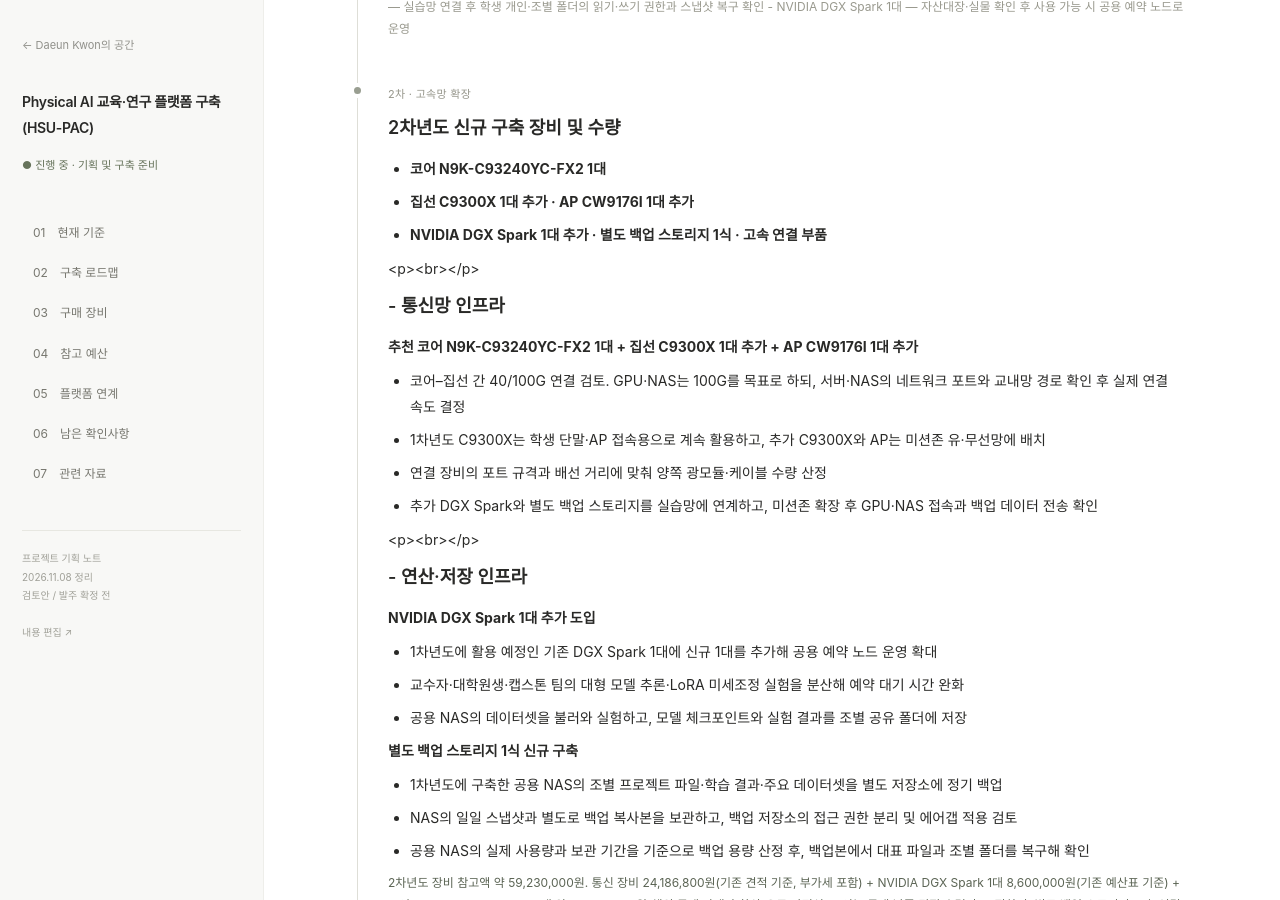
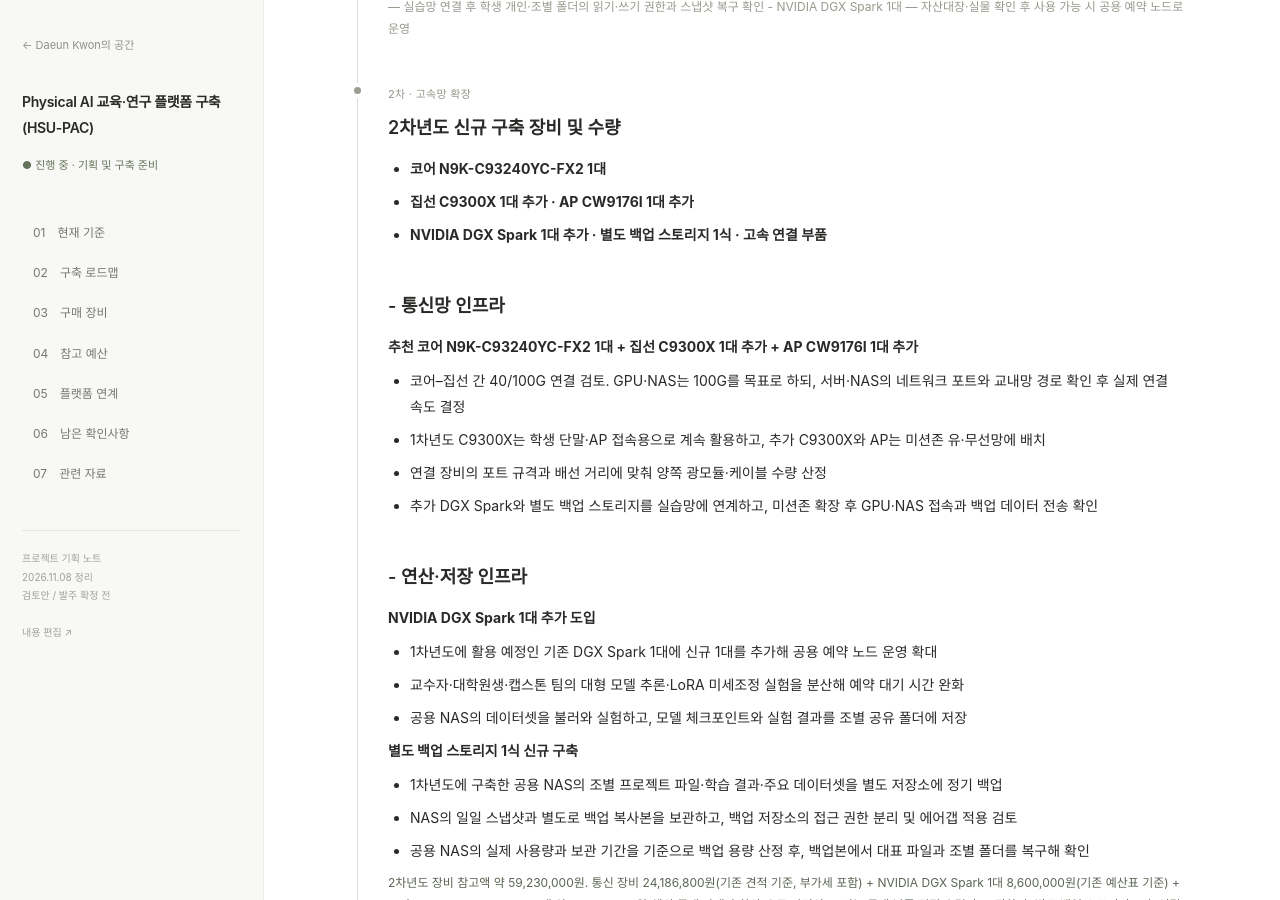
Before and after one commit to Ddaeunn425/ddaeunn425.github.io, a Jekyll site: the page built from hsu-pac.html, in a window 1280 px wide and 900 px high, scrolled down 2253 px. Built offline with Jekyll 4.4.1, drawn with Linux system fonts in a browser that asks for light colours.

```diff
--- a/_data/hsu.json
+++ b/_data/hsu.json
@@ -16,7 +16,7 @@
     {
       "label": "2차 · 고속망 확장",
       "title": "2차년도 신규 구축 장비 및 수량",
-      "body": "<ul><li><p><strong>코어 N9K-C93240YC-FX2 1대</strong></p></li><li><p><strong>집선 C9300X 1대 추가 · AP CW9176I 1대 추가</strong></p></li><li><p><strong>NVIDIA DGX Spark 1대 추가 · 별도 백업 스토리지 1식 · 고속 연결 부품</strong></p></li></ul><p>&lt;p&gt;&lt;br&gt;&lt;/p&gt;</p><h3>- 통신망 인프라</h3><p><strong>추천 코어 N9K-C93240YC-FX2 1대 + 집선 C9300X 1대 추가 + AP CW9176I 1대 추가</strong></p><ul><li><p>코어–집선 간 40/100G 연결 검토. GPU·NAS는 100G를 목표로 하되, 서버·NAS의 네트워크 포트와 교내망 경로 확인 후 실제 연결 속도 결정</p></li><li><p>1차년도 C9300X는 학생 단말·AP 접속용으로 계속 활용하고, 추가 C9300X와 AP는 미션존 유·무선망에 배치</p></li><li><p>연결 장비의 포트 규격과 배선 거리에 맞춰 양쪽 광모듈·케이블 수량 산정</p></li><li><p>추가 DGX Spark와 별도 백업 스토리지를 실습망에 연계하고, 미션존 확장 후 GPU·NAS 접속과 백업 데이터 전송 확인</p></li></ul><p>&lt;p&gt;&lt;br&gt;&lt;/p&gt;</p><h3>- 연산·저장 인프라</h3><p><strong>NVIDIA DGX Spark 1대 추가 도입</strong></p><ul><li><p>1차년도에 활용 예정인 기존 DGX Spark 1대에 신규 1대를 추가해 공용 예약 노드 운영 확대</p></li><li><p>교수자·대학원생·캡스톤 팀의 대형 모델 추론·LoRA 미세조정 실험을 분산해 예약 대기 시간 완화</p></li><li><p>공용 NAS의 데이터셋을 불러와 실험하고, 모델 체크포인트와 실험 결과를 조별 공유 폴더에 저장</p></li></ul><p><strong>별도 백업 스토리지 1식 신규 구축</strong></p><ul><li><p>1차년도에 구축한 공용 NAS의 조별 프로젝트 파일·학습 결과·주요 데이터셋을 별도 저장소에 정기 백업</p></li><li><p>NAS의 일일 스냅샷과 별도로 백업 복사본을 보관하고, 백업 저장소의 접근 권한 분리 및 에어갭 적용 검토</p></li><li><p>공용 NAS의 실제 사용량과 보관 기간을 기준으로 백업 용량 산정 후, 백업본에서 대표 파일과 조별 폴더를 복구해 확인</p></li></ul><p></p>",
+      "body": "<ul><li><p><strong>코어 N9K-C93240YC-FX2 1대</strong></p></li><li><p><strong>집선 C9300X 1대 추가 · AP CW9176I 1대 추가</strong></p></li><li><p><strong>NVIDIA DGX Spark 1대 추가 · 별도 백업 스토리지 1식 · 고속 연결 부품</strong></p></li></ul><p>&nbsp;</p><h3>- 통신망 인프라</h3><p><strong>추천 코어 N9K-C93240YC-FX2 1대 + 집선 C9300X 1대 추가 + AP CW9176I 1대 추가</strong></p><ul><li><p>코어–집선 간 40/100G 연결 검토. GPU·NAS는 100G를 목표로 하되, 서버·NAS의 네트워크 포트와 교내망 경로 확인 후 실제 연결 속도 결정</p></li><li><p>1차년도 C9300X는 학생 단말·AP 접속용으로 계속 활용하고, 추가 C9300X와 AP는 미션존 유·무선망에 배치</p></li><li><p>연결 장비의 포트 규격과 배선 거리에 맞춰 양쪽 광모듈·케이블 수량 산정</p></li><li><p>추가 DGX Spark와 별도 백업 스토리지를 실습망에 연계하고, 미션존 확장 후 GPU·NAS 접속과 백업 데이터 전송 확인</p></li></ul><p>&nbsp;</p><h3>- 연산·저장 인프라</h3><p><strong>NVIDIA DGX Spark 1대 추가 도입</strong></p><ul><li><p>1차년도에 활용 예정인 기존 DGX Spark 1대에 신규 1대를 추가해 공용 예약 노드 운영 확대</p></li><li><p>교수자·대학원생·캡스톤 팀의 대형 모델 추론·LoRA 미세조정 실험을 분산해 예약 대기 시간 완화</p></li><li><p>공용 NAS의 데이터셋을 불러와 실험하고, 모델 체크포인트와 실험 결과를 조별 공유 폴더에 저장</p></li></ul><p><strong>별도 백업 스토리지 1식 신규 구축</strong></p><ul><li><p>1차년도에 구축한 공용 NAS의 조별 프로젝트 파일·학습 결과·주요 데이터셋을 별도 저장소에 정기 백업</p></li><li><p>NAS의 일일 스냅샷과 별도로 백업 복사본을 보관하고, 백업 저장소의 접근 권한 분리 및 에어갭 적용 검토</p></li><li><p>공용 NAS의 실제 사용량과 보관 기간을 기준으로 백업 용량 산정 후, 백업본에서 대표 파일과 조별 폴더를 복구해 확인</p></li></ul><p></p>",
       "amount": "2차년도 장비 참고액 약 59,230,000원.\n\n통신 장비 24,186,800원(기존 견적 기준, 부가세 포함) + NVIDIA DGX Spark 1대 8,600,000원(기존 예산표 기준) + 코어 N9K-C93240YC-FX2 1대 약 26,440,000원(해외 공개 판매가 환산)으로 가편성. 코어는 국내 납품 견적 수령 후 조정하며, 별도 백업 스토리지·고속 연결 부품·설치 및 시험비는 별도 산정. Spark와 코어의 국내 부가세 반영 여부는 최종 견적에서 확인.",
       "note": "- 코어 본체는 해외 공개 판매가 기준으로 가편성. 국내 신품 공급·라이선스·유지보수 조건과 RFI 세부 사양 충족 여부 확인 후 금액 조정.\n- 별도 백업 스토리지·광모듈·케이블·설치·설정·시험비는 용량과 연결 구간을 확인한 뒤 별도 산정. DGX Spark와 코어는 최종 견적에서 부가세 포함 여부 확인."
     },
```
